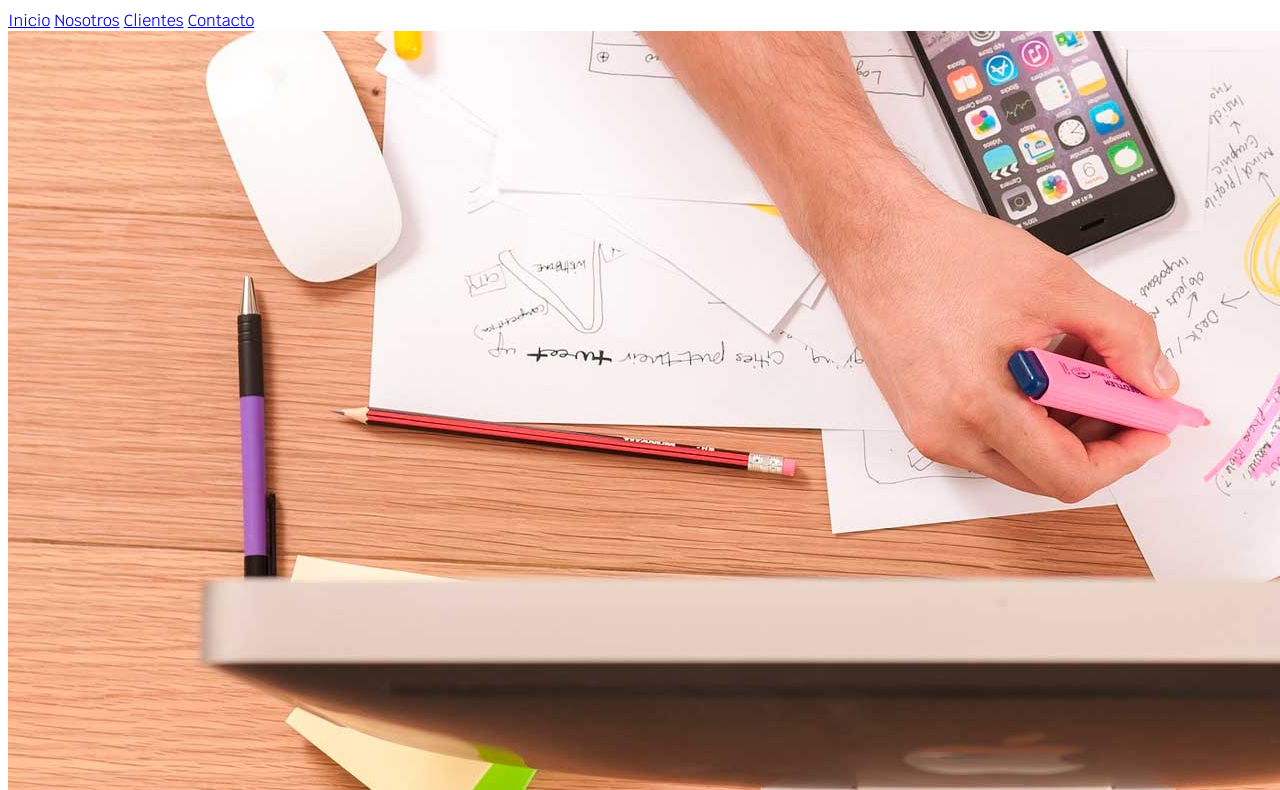
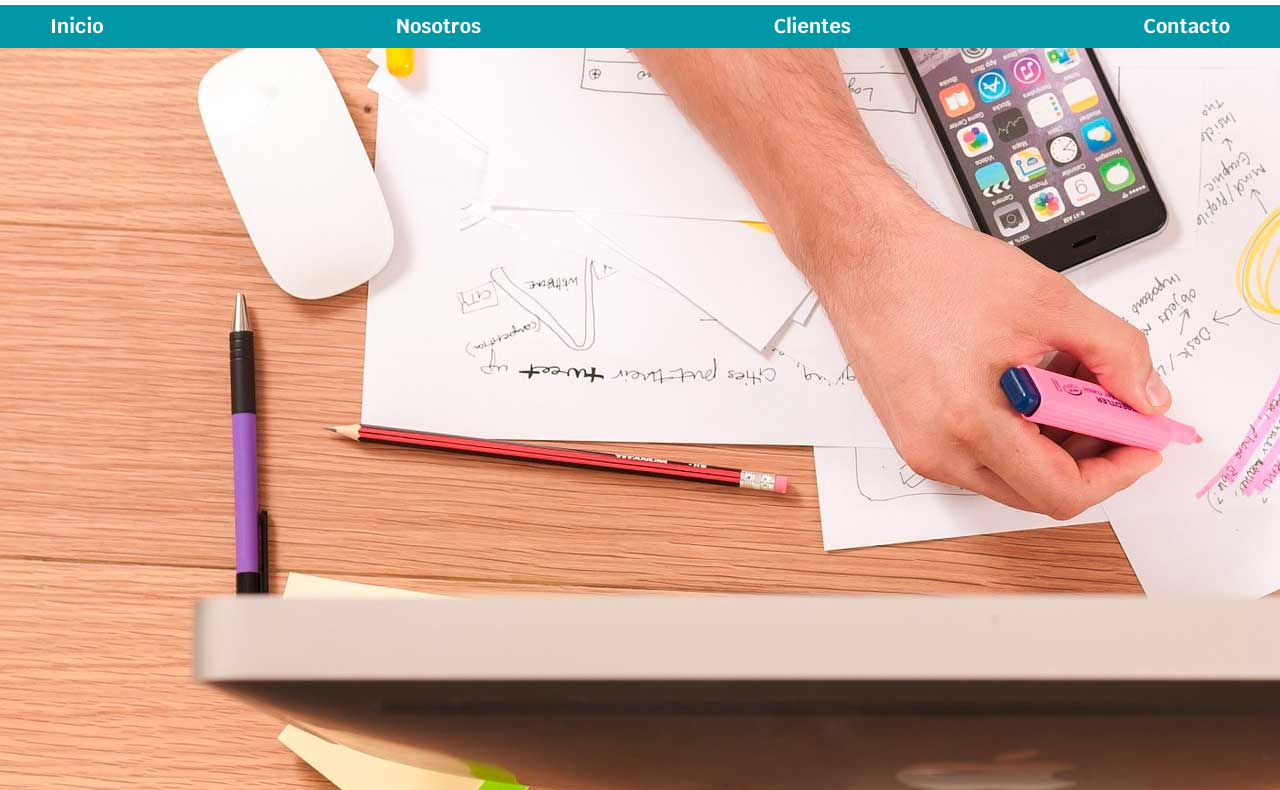
Before and after one commit to Franccesco1907/freelancer-site, a plain HTML site: page index.html in a window 1280 px wide. Shown: the part 90-880 px from the top of the page. Drawn offline with Linux system fonts and the light colour scheme.

Commit message:
feat: add navigation styles

```diff
--- a/css/styles.css
+++ b/css/styles.css
@@ -41,9 +41,36 @@ body {
 .title {
   text-align: center;
   font-size: 3.8rem;
-  font-weight: 400;
 }
 
 .title span {
   font-size: 2rem;
 }
+
+.nav-bg {
+  background-color: var(--secondary);
+
+}
+
+.container {
+  width: 120rem;
+  margin: 0 auto;
+}
+
+.navigation-main {
+  display: flex;
+  justify-content: space-between;
+}
+
+.navigation-main a{
+  color: var(--white);
+  text-decoration: none;
+  font-size: 2rem;
+  font-weight: bold;
+  padding: 1rem;
+}
+
+.navigation-main a:hover{
+  background-color: var(--primary);
+  color: var(--black);
+}
--- a/index.html
+++ b/index.html
@@ -8,7 +8,9 @@
 
   <!-- CSS -->
 
+  <link rel="preload" href="css/normalize.css" as="style">
   <link rel="preload" href="css/styles.css" as="style">
+  <link rel="stylesheet" href="css/normalize.css">
   <link rel="stylesheet" href="css/styles.css">
   <link rel="preconnect" href="https://fonts.googleapis.com">
   <link rel="preconnect" href="https://fonts.gstatic.com" crossorigin>
@@ -28,13 +30,15 @@
       <span>Freelancer</span>
     </h1>
   </header>
+  <div class="nav-bg">
+    <nav class="navigation-main container">
+      <a href="#">Inicio</a>
+      <a href="#">Nosotros</a>
+      <a href="#">Clientes</a>
+      <a href="#">Contacto</a>
+    </nav>
+  </div>
 
-  <nav>
-    <a href="#">Inicio</a>
-    <a href="#">Nosotros</a>
-    <a href="#">Clientes</a>
-    <a href="#">Contacto</a>
-  </nav>
   <img src="img/hero.jpg" alt="Hero image">
   <section>
     <!-- ¿Cuándo usar esta etiqueta?
```
